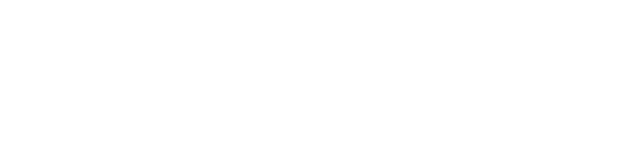
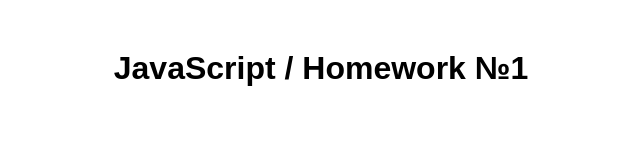
Before and after one commit to Vadym1990/JS-hw_1, a plain HTML site: page index.html in a window 1280 px wide. Shown: the whole page, without its empty margins (319-959 px from the left). Drawn offline with Linux system fonts and the light colour scheme.

Commit message:
add h1 tag

```diff
--- a/css/style.css
+++ b/css/style.css
@@ -0,0 +1,11 @@
+* {
+    margin: 0;
+    padding: 0;
+    box-sizing: border-box;
+    font-family: sans-serif;
+}
+
+h1 {
+    text-align: center;
+    margin-top: 50px;
+}
--- a/index.html
+++ b/index.html
@@ -9,6 +9,7 @@
 </head>
 
 <body>
+    <h1>JavaScript / Homework №1</h1>
     <script src="./js/main.js"></script>
 </body>
 
```
